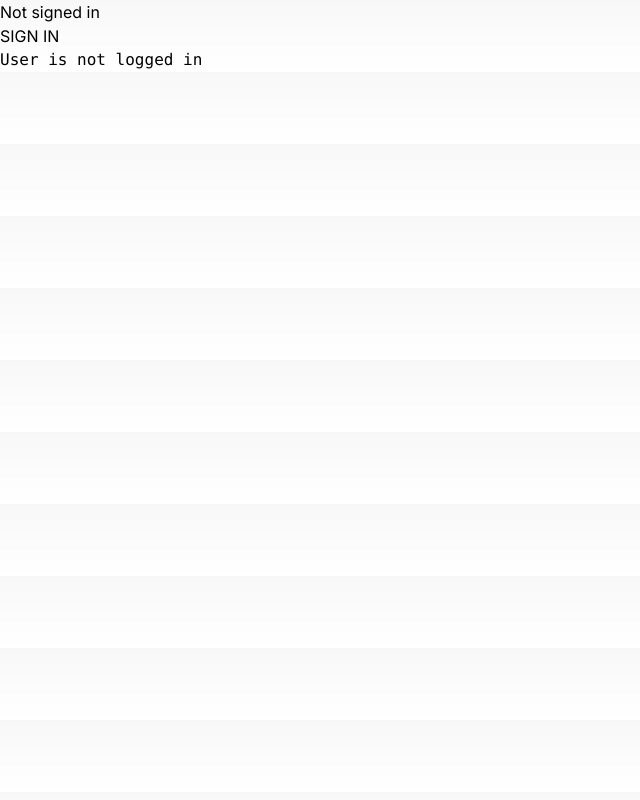
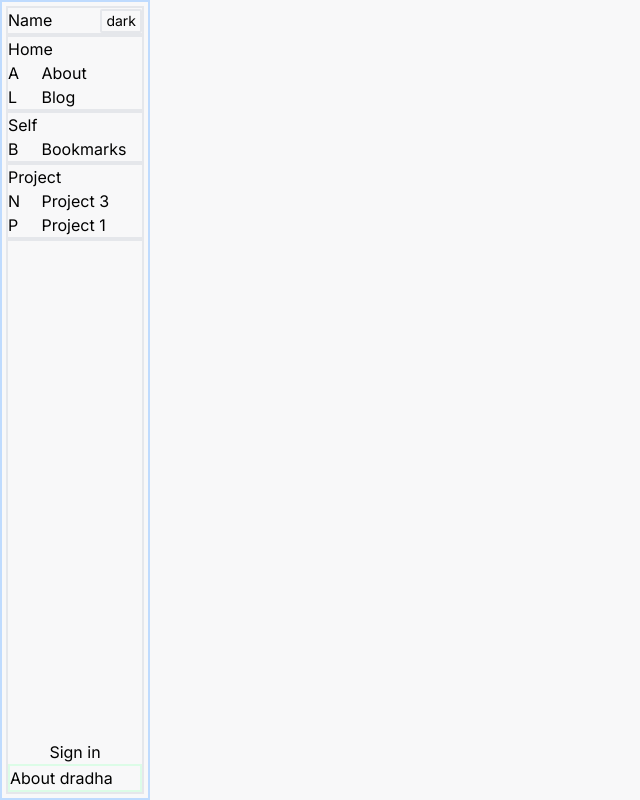
Before and after one commit to yutaokkots/dradha-next, a Next.js app: page / in a window 1280 px wide. Shown: the whole page, without its empty margins (0-640 px from the left). Built offline with nearby package versions, Linux system fonts and the light colour scheme; no server answers.

Commit message:
Revert "Edits to app/page.tsx for testing next-auth implementation."
This reverts commit c5ad50942ae0e4536498d21d2d1124ffc5d5732f.

```diff
--- a/src/app/page.tsx
+++ b/src/app/page.tsx
@@ -1,30 +1,17 @@
 /**
  * Main page for the app.
  * Route: '/'
- *
- * Authentication is performed here.
 */
 
-import {signIn, signOut, useSession} from 'next-auth/react'
 import AuthModal from '@/components/modals/AuthModal'
-// import NavBar from '@/components/common/NavBar/NavBar'
+import NavBar
+ from '@/components/common/NavBar/NavBar'
 export default function Home() {
-    const {session, loading} = useSession();
     return (
-      <>
-      {loading && <h2>loading</h2>}
-      {!loading && !session && (
-        <>
-          Not signed in <br/>
-          <button onClick={() => signIn()}>SIGN IN</button>
-          <pre>{!session && "User is not logged in"}</pre>
-        </>
-      )}
         <main>
-            {/* <NavBar></NavBar> */}
+            <NavBar></NavBar>
             <AuthModal />
         </main>
-      </>
     )
 }
 
```
